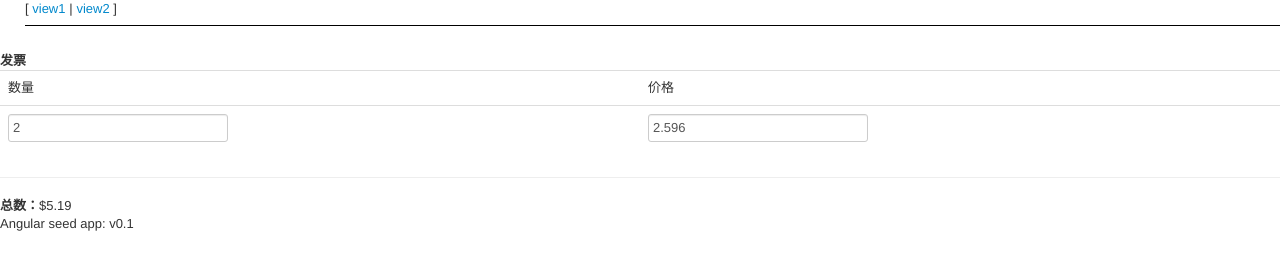
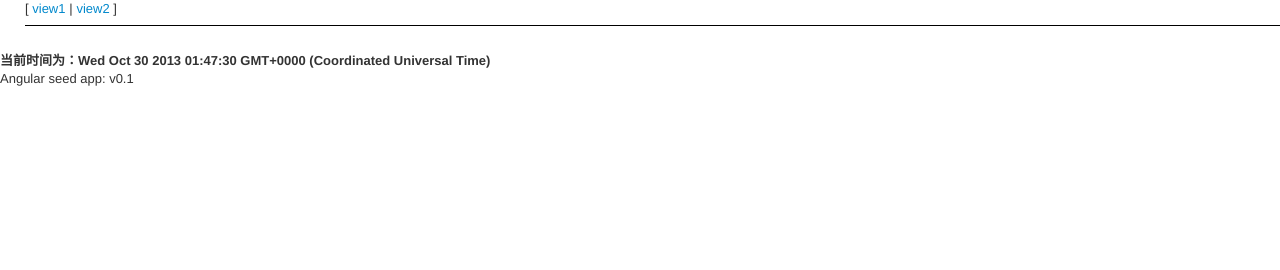
Before and after one commit to jia58960/angular-learn, a website: page app/index.html at #/view1 in a window 1280 px wide. Drawn offline with Linux system fonts and the light colour scheme.

Commit message:
angular_$timeout

```diff
--- a/app/js/app.js
+++ b/app/js/app.js
@@ -13,4 +13,12 @@ config(['$routeProvider', function($routeProvider) {
   $routeProvider.when('/view1', {templateUrl: 'partials/partial1.html', controller: 'MyCtrl1'});
   $routeProvider.when('/view2', {templateUrl: 'partials/partial2.html', controller: 'MyCtrl2'});
   $routeProvider.otherwise({redirectTo: '/view1'});
-}]);
+}]).factory('time',function($timeout){
+	var time={};
+
+	(function tick(){
+		time.now = new Date().toString();
+		$timeout(tick,1000);
+	})();
+	return time;
+});
--- a/app/js/controllers.js
+++ b/app/js/controllers.js
@@ -3,9 +3,9 @@
 /* Controllers */
 
 angular.module('myApp.controllers', []).
-  controller('MyCtrl1', ['$scope',function($scope) {
-  	$scope.qty = 2;
-  	$scope.cost = 2.596;
+  controller('MyCtrl1', ['$scope','time',function($scope,time) {
+
+  	$scope.time = time;
 
   }])
   .controller('MyCtrl2', [function() {
--- a/app/partials/partial1.html
+++ b/app/partials/partial1.html
@@ -1,15 +1,2 @@
-<b>发票</b>
-<br>
-<table class="table table-stripped">
-	<tr><td>数量</td><td>价格</td></tr>
-	<tr>
-		<td>
-			<input type="integer" min="0" ng-model="qty" required />
-		</td>
-		<td>
-			<input type="number" ng-model="cost" required />
-		</td>
-	</tr>
-</table>
-<hr>
-<b>总数：</b>{{qty * cost | currency}}
+
+ <b>当前时间为：{{time.now}}</b>
```
